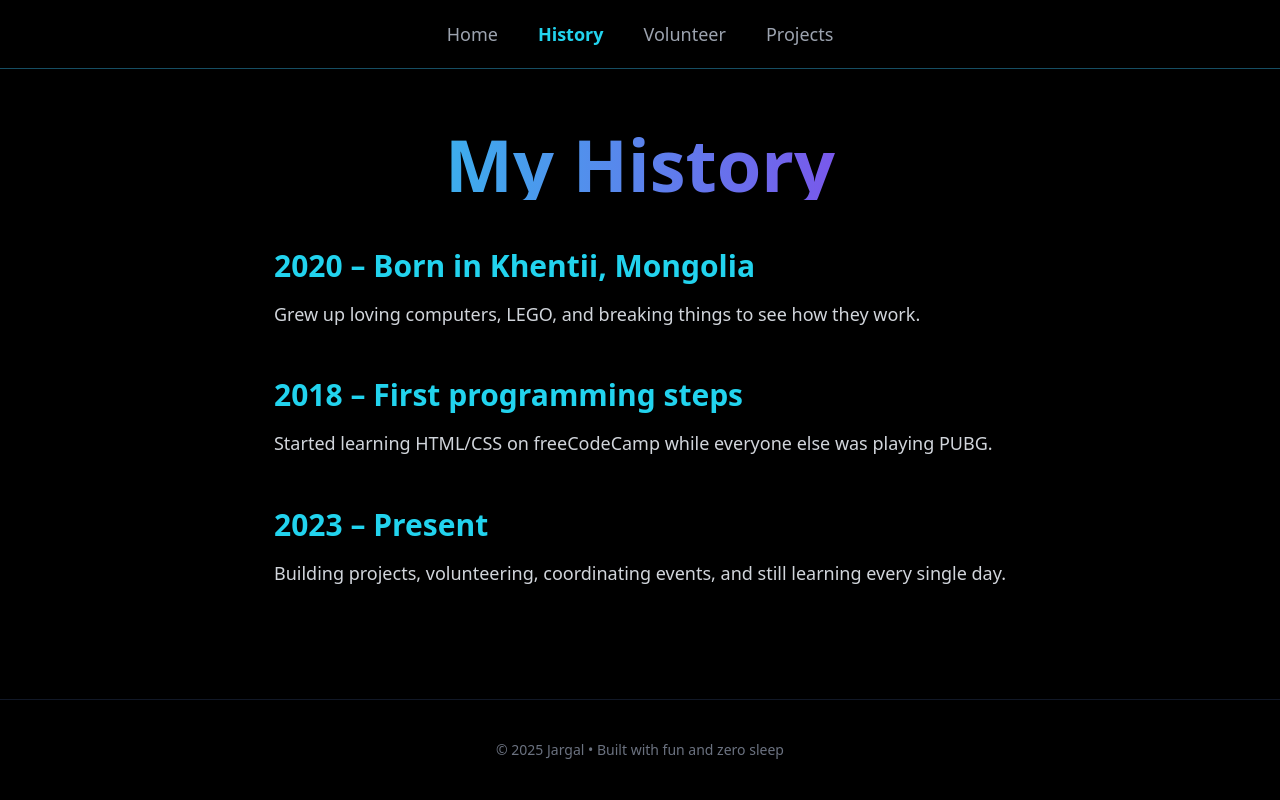
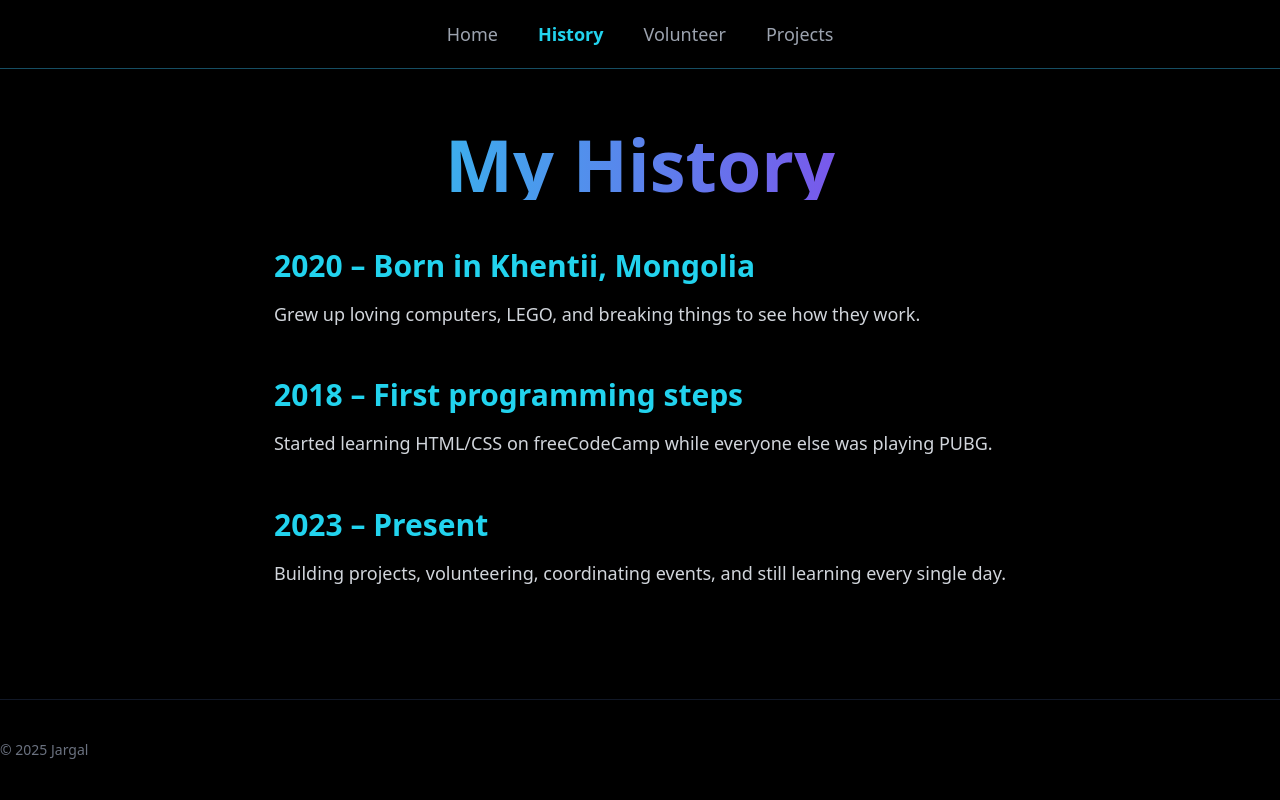
Before and after one commit to Jargal0613/personal-website, a plain HTML site: page public/history.html in a window 1280 px wide. Drawn offline with nearby package versions, Linux system fonts and the light colour scheme.

Commit message:
footer copy right and history footer class text left

```diff
--- a/public/history.html
+++ b/public/history.html
@@ -49,8 +49,8 @@
     </div>
   </main>
 
-  <footer class="py-10 text-center text-gray-500 text-sm border-t border-gray-900 mt-auto">
-    © 2025 Jargal • Built with fun and zero sleep
+  <footer class="py-10 text-left text-gray-500 text-sm border-t border-gray-900 mt-auto">
+    © 2025 Jargal
   </footer>
 </body>
 </html>
```
Also changed, not shown: public/index.html (+1 -1 lines), public/projects.html (+1 -1 lines), public/volunteer.html (+1 -1 lines).
